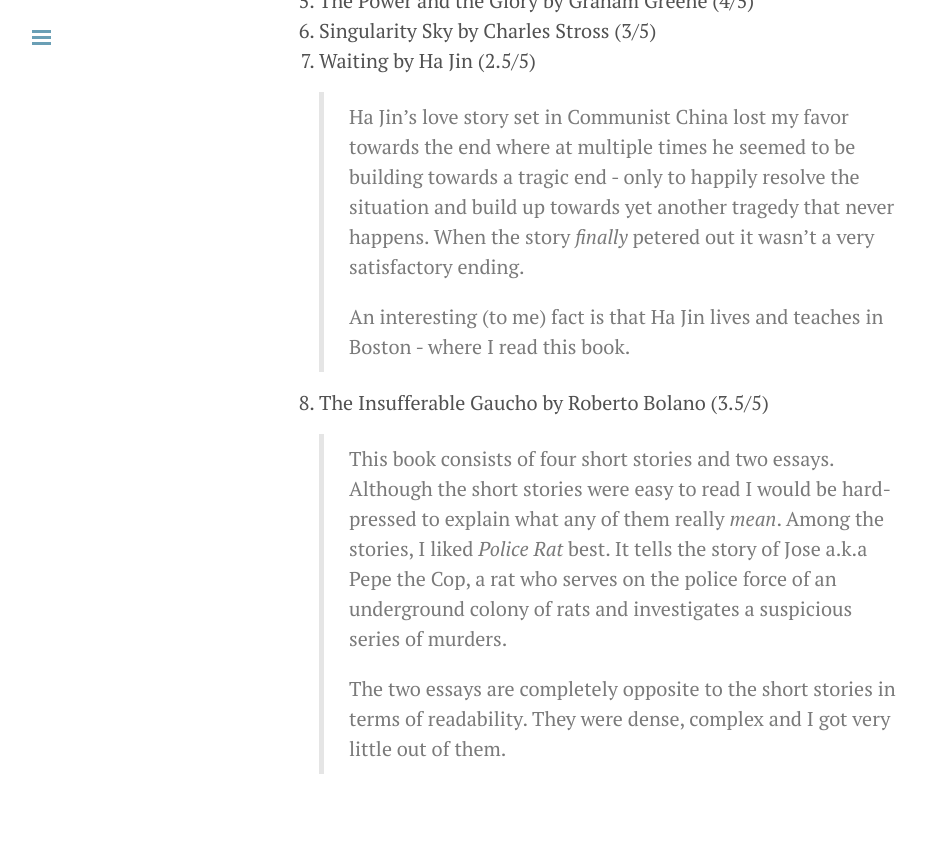
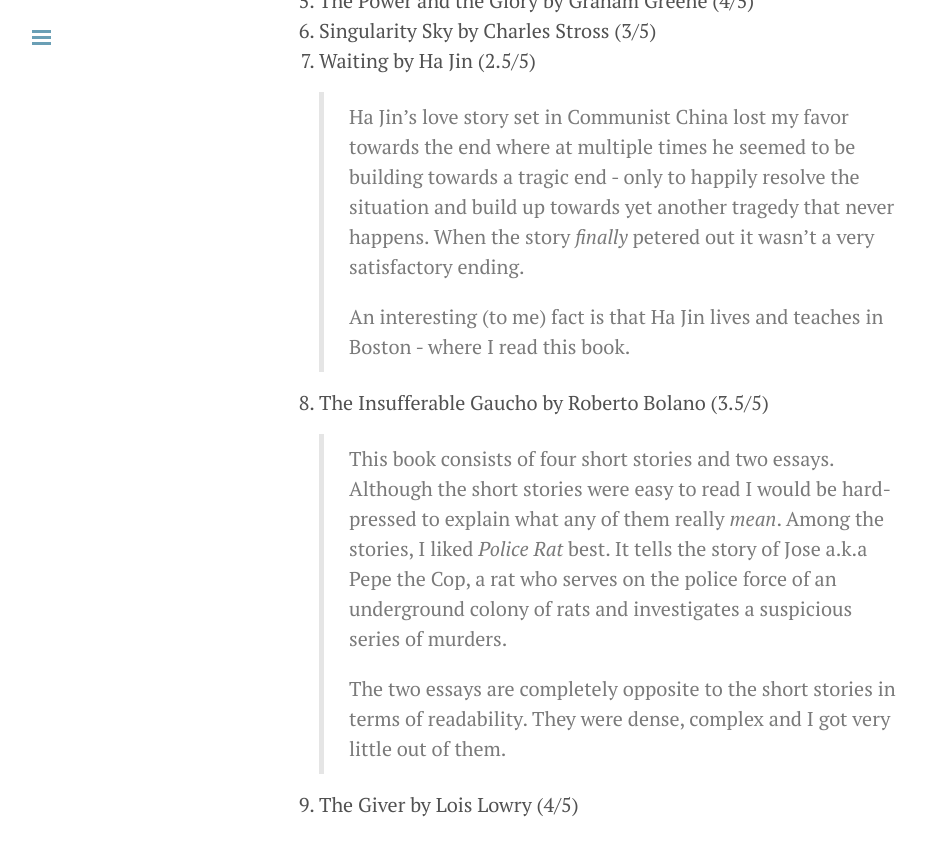
Before and after one commit to regularcoder/regularcoder, a Jekyll site: the page built from reading.md, in a window 1280 px wide and 900 px high, scrolled down 1206 px. Shown: the top 856 px of the window, without its empty margins (1-926 px from the left). Built offline with Jekyll 4.4.1, drawn with Linux system fonts in a browser that asks for light colours; Markdown is read by kramdown in place of the engine named in the settings.

Commit message:
Added new book read

```diff
--- a/reading.md
+++ b/reading.md
@@ -29,3 +29,4 @@
 > This book consists of four short stories and two essays. Although the short stories were easy to read I would be hard-pressed to explain what any of them really *mean*. Among the stories, I liked *Police Rat* best. It tells the story of Jose a.k.a Pepe the Cop, a rat who serves on the police force of an underground colony of rats and investigates a suspicious series of murders.
 >
 > The two essays are completely opposite to the short stories in terms of readability. They were dense, complex and I got very little out of them.
+8. The Giver by Lois Lowry (4/5)
```
